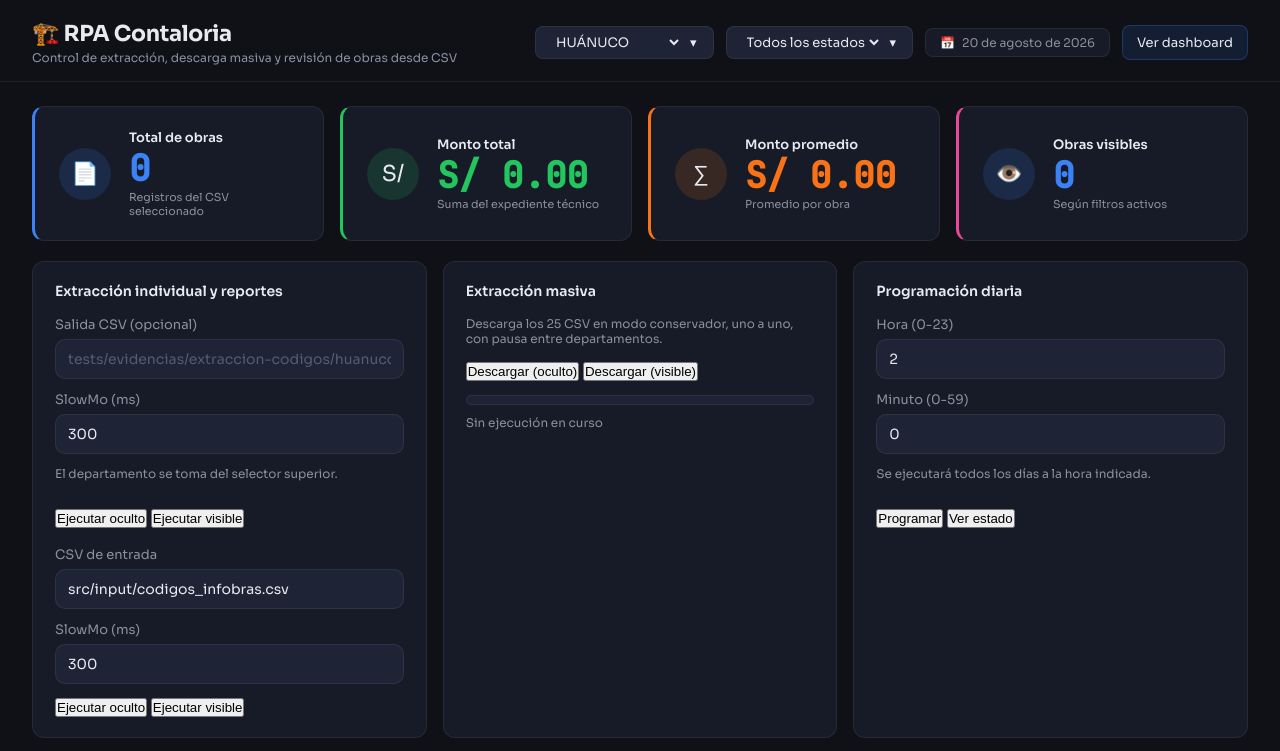
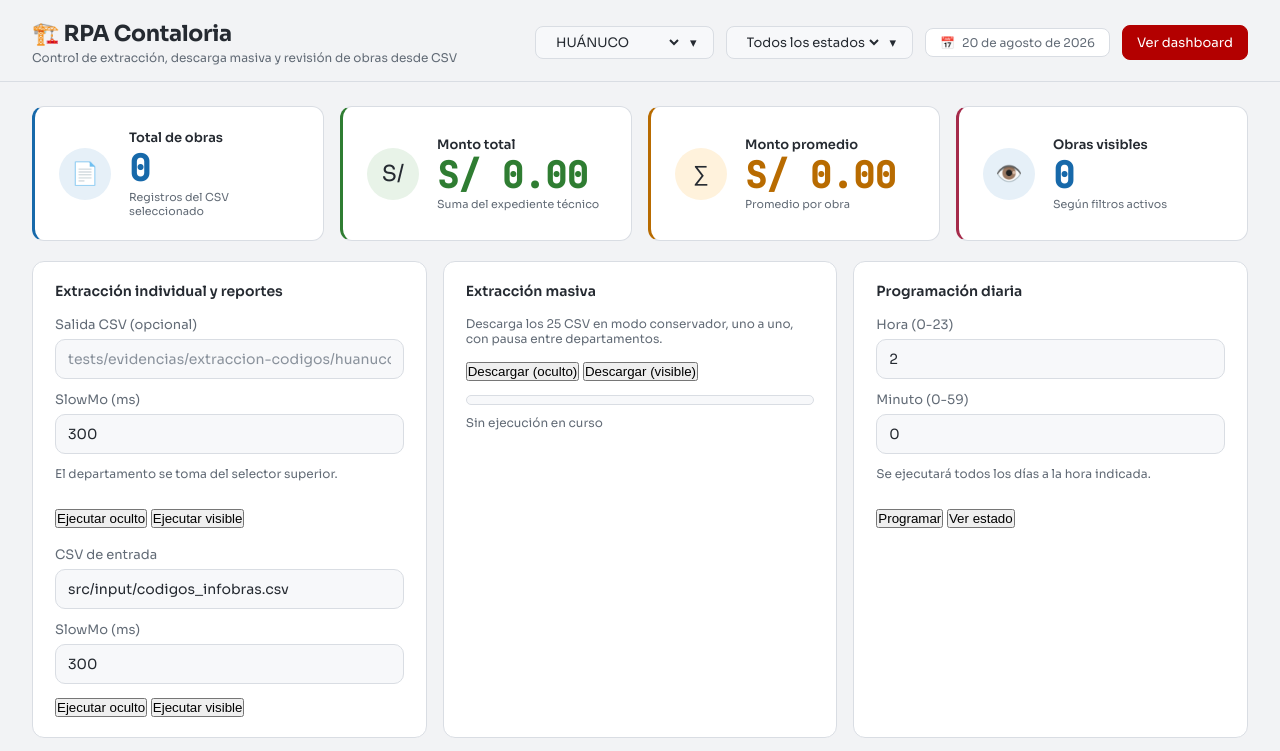
Before and after one commit to RafaelMarcelliniB/MESA-DE-PARTES-AUTOMATIZACION, a website: page src/app/public/index.html in a window 1280 px wide. Shown: the top 751 px of the page. Drawn offline with Linux system fonts and the light colour scheme; no server answers.

Commit message:
Ajustar paleta visual del dashboard

```diff
--- a/src/app/public/css/styles.css
+++ b/src/app/public/css/styles.css
@@ -11,27 +11,31 @@
 
 :root {
   /* Fondos */
-  --bg:          #0f1117;
-  --bg2:         #161b27;
-  --bg3:         #1e2436;
-  --border:      rgba(255, 255, 255, 0.07);
+  --bg:          #f2f3f5;
+  --bg2:         #ffffff;
+  --bg3:         #f7f8fa;
+  --border:      #d9dde3;
 
   /* Texto */
-  --text:        #e8eaf0;
-  --text2:       #8b90a0;
-  --text3:       #555c70;
+  --text:        #252a31;
+  --text2:       #626b76;
+  --text3:       #8a929c;
 
   /* Colores de estado */
-  --blue:        #3b82f6;
-  --blue-dim:    rgba(59, 130, 246, 0.15);
-  --green:       #22c55e;
-  --green-dim:   rgba(34, 197, 94, 0.15);
-  --orange:      #f97316;
-  --orange-dim:  rgba(249, 115, 22, 0.15);
-  --pink:        #ec4899;
-  --pink-dim:    rgba(236, 72, 153, 0.15);
-  --gray:        #64748b;
-  --gray-dim:    rgba(100, 116, 139, 0.15);
+  --blue:        #1769aa;
+  --blue-dim:    #e6f0f8;
+  --green:       #2f7d32;
+  --green-dim:   #e8f3e8;
+  --orange:      #b86b00;
+  --orange-dim:  #fff2dc;
+  --pink:        #a52a4a;
+  --pink-dim:    #f8e8ed;
+  --gray:        #66717d;
+  --gray-dim:    #eef0f2;
+
+  --brand-red:      #b30000;
+  --brand-red-dark: #8f0000;
+  --brand-red-dim:  #f8e6e6;
 
   /* Formas */
   --radius:      12px;
@@ -117,7 +121,7 @@ body {
   transition: background 0.2s;
 }
 
-.filter-btn:hover, .dept-btn:hover { background: #252d42; }
+.filter-btn:hover, .dept-btn:hover { background: var(--brand-red-dim); }
 
 .filter-btn select, .dept-btn select {
   background: transparent;
@@ -328,7 +332,7 @@ body {
   height: 100%;
   width: 0;
   border-radius: 999px;
-  background: linear-gradient(90deg, var(--blue), var(--green));
+  background: linear-gradient(90deg, var(--brand-red), #d94848);
   transition: width 0.3s ease;
 }
 
@@ -368,9 +372,9 @@ body {
   justify-content: center;
   padding: 8px 14px;
   border-radius: var(--radius-sm);
-  border: 1px solid rgba(59, 130, 246, 0.25);
-  background: rgba(59, 130, 246, 0.12);
-  color: var(--text);
+  border: 1px solid var(--brand-red);
+  background: var(--brand-red);
+  color: #ffffff;
   text-decoration: none;
   font-size: 13px;
   transition: transform 0.2s, background 0.2s;
@@ -378,7 +382,7 @@ body {
 
 .dashboard-link:hover {
   transform: translateY(-1px);
-  background: rgba(59, 130, 246, 0.18);
+  background: var(--brand-red-dark);
 }
 
 .log-panel {
@@ -562,10 +566,10 @@ body {
   font-weight: 600;
 }
 
-.pill.ej  { background: var(--blue-dim);   color: var(--blue);   border: 1px solid rgba(59,  130, 246, 0.3); }
-.pill.fin { background: var(--pink-dim);   color: var(--pink);   border: 1px solid rgba(236,  72, 153, 0.3); }
-.pill.par { background: var(--orange-dim); color: var(--orange); border: 1px solid rgba(249, 115,  22, 0.3); }
-.pill.sin { background: var(--gray-dim);   color: var(--gray);   border: 1px solid rgba(100, 116, 139, 0.3); }
+.pill.ej  { background: var(--blue-dim);   color: var(--blue);   border: 1px solid #a9c9e2; }
+.pill.fin { background: var(--brand-red-dim); color: var(--brand-red-dark); border: 1px solid #e2aaaa; }
+.pill.par { background: var(--orange-dim); color: var(--orange); border: 1px solid #e8c88e; }
+.pill.sin { background: var(--gray-dim);   color: var(--gray);   border: 1px solid #cbd1d8; }
 
 /* ── 10. ANIMACIONES ──────────────────────────────────────── */
 @keyframes fadeUp {
@@ -585,10 +589,10 @@ body {
 }
 
 .error-msg {
-  background: rgba(236, 72, 153, 0.15);
-  color: var(--pink);
+  background: var(--brand-red-dim);
+  color: var(--brand-red-dark);
   padding: 1rem;
   border-radius: var(--radius-sm);
-  border-left: 3px solid var(--pink);
+  border-left: 3px solid var(--brand-red);
   margin-bottom: 1rem;
 }
```
